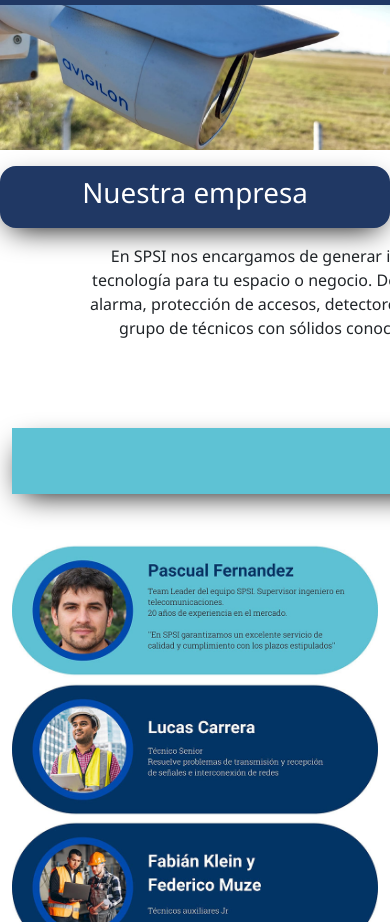
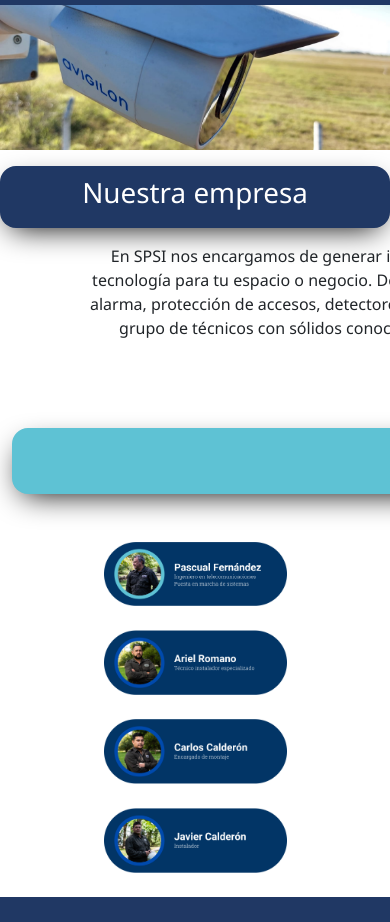
Before and after one commit to Rodrigomdiaz92/Spsi-sistemas-de-seguridad, a website: page index.html in a window 390 px wide. Shown: the part 157-1079 px from the top of the page. Drawn offline with nearby package versions, Linux system fonts and the light colour scheme.

Commit message:
prueba responsive

```diff
--- a/index.html
+++ b/index.html
@@ -95,13 +95,16 @@
         </div>
       </div>
       <div class="container d-flex justify-content-center mt-5">
-        <img src="./img/Ing Pascual Fernandez.jpg" alt="" class="img-fluid" />
+        <img src="./img/pascual1.png" alt="" class="img-fluid" width="50%" />
       </div>
-      <div class="container d-flex justify-content-center mt-1">
-        <img src="./img/Lucas Carrera.jpg" alt="" class="img-fluid" />
+      <div class="container d-flex justify-content-center mt-4">
+        <img src="./img/Ariel1.png" alt="" class="img-fluid" width="50%" />
       </div>
-      <div class="container d-flex justify-content-center mt-1 mb-4">
-        <img src="./img/Ing x2.jpg" alt="" class="img-fluid" />
+      <div class="container d-flex justify-content-center mt-4 mb-4">
+        <img src="./img/carlos1.png" alt="" class="img-fluid" width="50%" />
+      </div>
+      <div class="container d-flex justify-content-center mb-4">
+        <img src="./img/javier1.png" alt="" class="img-fluid" width="50%" />
       </div>
     </main>
     <footer class="text-center text-white">
--- a/scss/_globals.scss
+++ b/scss/_globals.scss
@@ -43,6 +43,7 @@ footer {
 .cuadroTexto--titulo {
   background: #5ec2d4;
   color: white;
+  border-radius: 1rem;
 }
 
 .intro__title {
```
Also changed, not shown: contacto/index.html (+1 -1 lines), servicios/index.html (+1 -1 lines), css/style.css, img/Ariel.png (added), img/Ariel1.png (added), img/carlos.png (added), img/carlos1.png (added), img/javier.png (added), img/javier1.png (added), img/pascual.png (added), img/pascual1.png (added), 1 other file.
